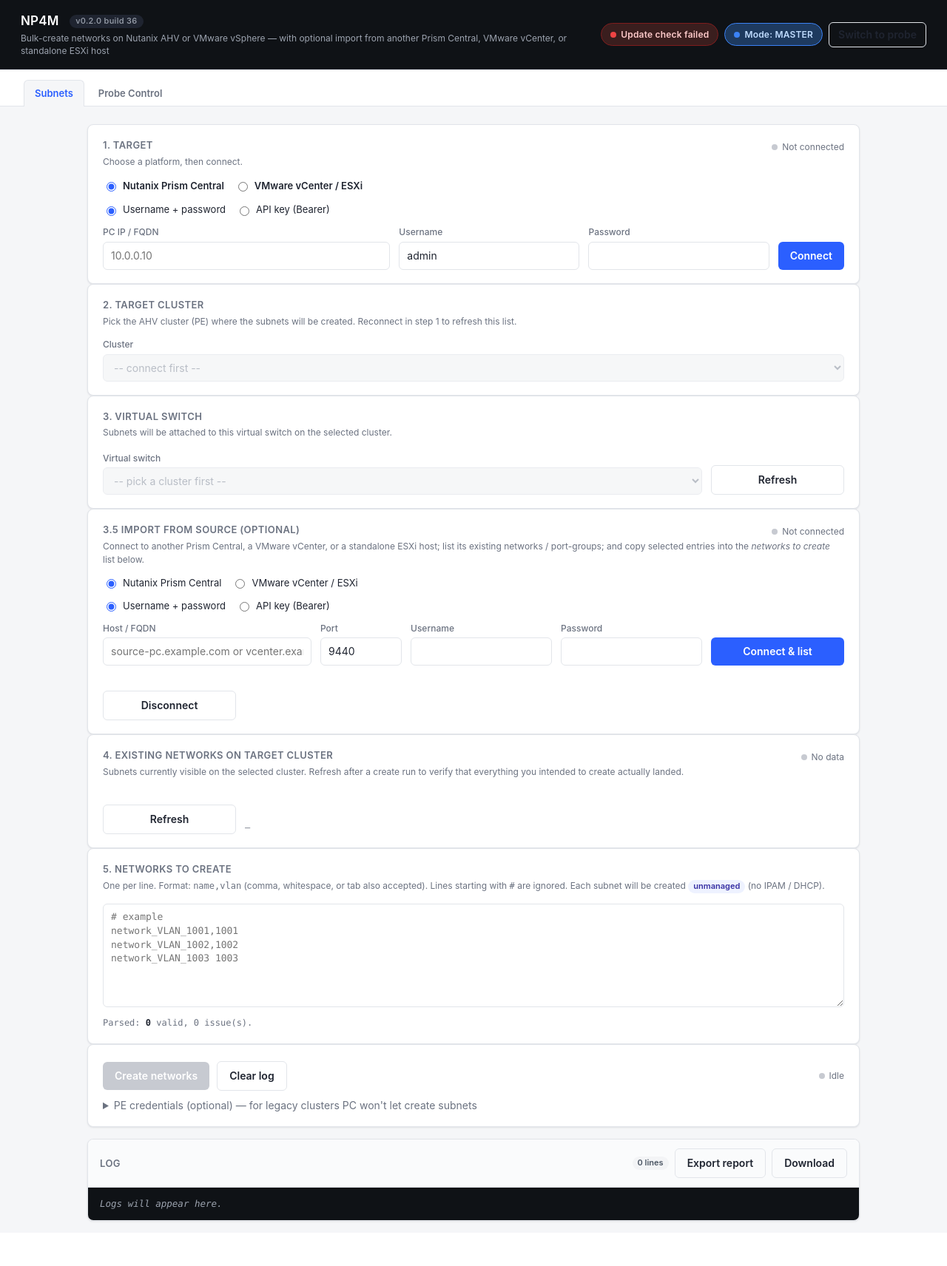
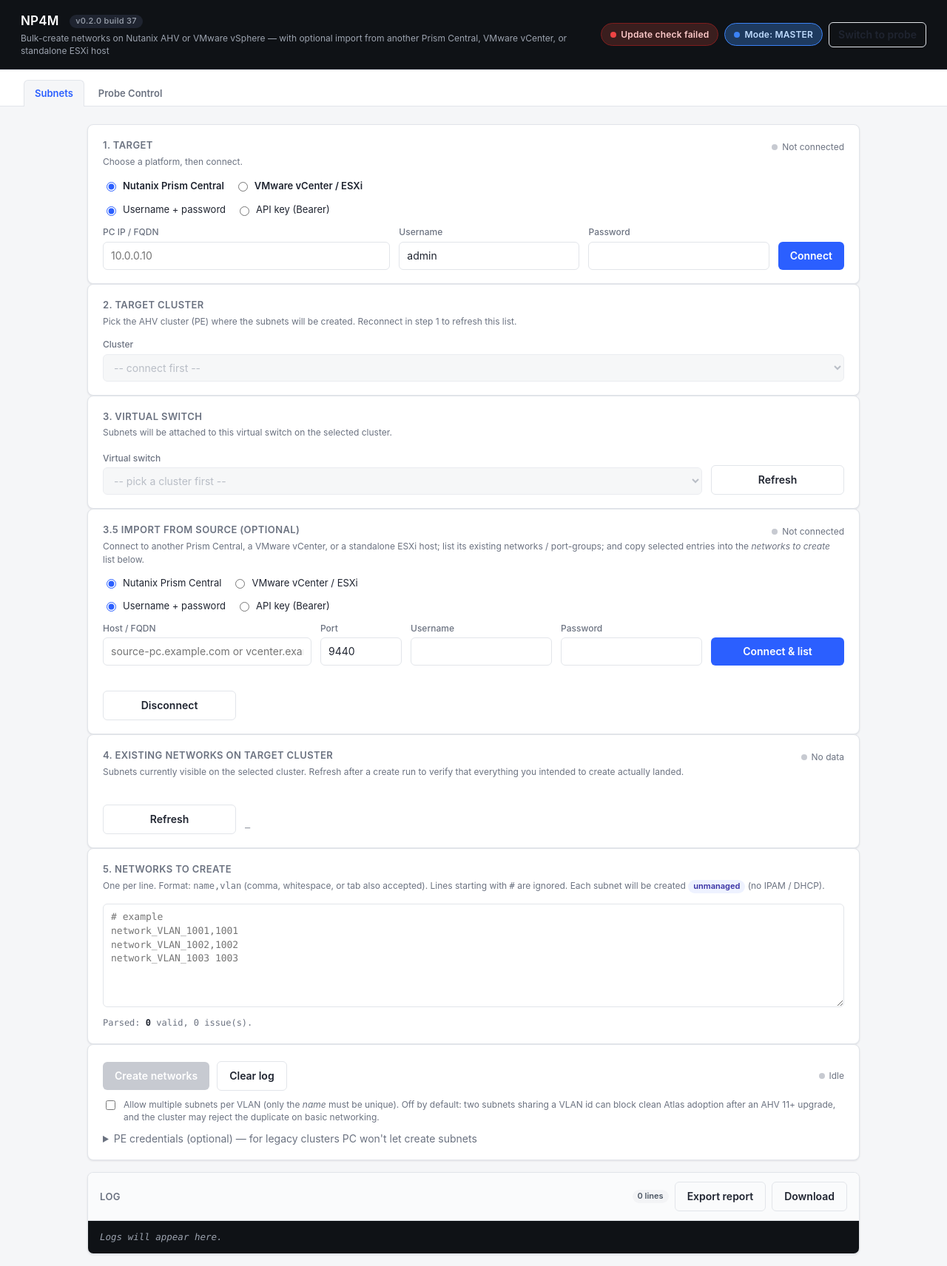
Before and after one commit to script-repo/ntnx-np4m, a Flask app: page / in a window 1280 px wide. Shown: the whole page at 74% size. Before the commit the page ends 1653 px from the top, so only its background shows below. Run offline with Flask 3, Linux system fonts and the light colour scheme; data that the repository does not hold is empty; some libraries are stand-ins or nearby versions.

Commit message:
subnet create: opt-in 'allow multiple subnets per VLAN' + count skips separately (build 37)
- New allow_duplicate_vlans flag (default off): when enabled, the VLAN-id
  duplicate guard is bypassed so subnets can be created on a VLAN that
  already has one, as long as the name is unique. A warning is emitted at
  the start of the run and the dead-end caveats are spelled out.
- The name- and VLAN-collision skips are now reported at "warn" severity
  and tracked in a dedicated `skipped` counter instead of inflating the
  failure count. Summary now reads "N created, M skipped (already exist),
  K failed".
- UI: checkbox in the Create card sends allow_duplicate_vlans in the
  /api/create body.

Co-authored-by: Cursor <cursoragent@cursor.com>

```diff
--- a/app.py
+++ b/app.py
@@ -67,7 +67,7 @@ if __name__ == "__main__" and "app" not in sys.modules:
     sys.modules["app"] = sys.modules[__name__]
 
 __version__ = "0.2.0"
-BUILD = 36   # bump on every commit
+BUILD = 37   # bump on every commit
 
 app = Flask(__name__)
 
@@ -1627,6 +1627,11 @@ def api_create():
     recommended_method = (body.get("recommended_method") or "auto").strip().lower()
     if recommended_method not in ("auto", "v4-advanced", "v4-basic", "pe-direct"):
         recommended_method = "auto"
+    # When true, allow creating a subnet on a VLAN that already has one
+    # (as long as the *name* is unique). Off by default because two
+    # subnets sharing a VLAN id break clean Atlas adoption on a later
+    # AHV 11+ upgrade; the cluster/PE may also reject the duplicate.
+    allow_duplicate_vlans = bool(body.get("allow_duplicate_vlans"))
     if not cluster_uuid:
         return jsonify(error="cluster_uuid is required"), 400
     if not isinstance(networks, list) or not networks:
@@ -1644,6 +1649,7 @@ def api_create():
     def gen():
         success = 0
         fail = 0
+        skipped = 0
         fallback_count = 0
         pc_dvs_retry_count = 0
         v3_fallback_count = 0
@@ -1667,6 +1673,14 @@ def api_create():
             f"Cluster currently has {len(existing_names)} subnet(s) "
             f"{'(first 100 only -- pagination not implemented)' if truncated else ''}".rstrip(),
         )
+        if allow_duplicate_vlans:
+            yield emit(
+                "warn",
+                "Duplicate-VLAN override is ON: subnets may be created on a "
+                "VLAN that already has one. Note this can block clean Atlas "
+                "adoption after an AHV 11+ upgrade, and the cluster/PE may "
+                "still reject a duplicate VLAN on basic networking.",
+            )
 
         def attempt(net_name: str, net_vlan: int, adv: bool,
                     omit_cluster_ref: bool = False):
@@ -1833,24 +1847,26 @@ def api_create():
                 continue
             if name.lower() in existing_names:
                 yield emit(
-                    "error",
+                    "warn",
                     f"Skipping '{name}': a subnet with that name already "
                     f"exists on this cluster.",
                 )
-                fail += 1
+                skipped += 1
                 continue
-            if vlan_i in existing_vlans:
+            if vlan_i in existing_vlans and not allow_duplicate_vlans:
                 # Clean-adoption safeguard: refuse to create a second
                 # subnet on a VLAN that already has one. A duplicate VLAN
                 # is what breaks Atlas auto-adoption when this cluster is
                 # later upgraded to AHV 11+ (two networks share a VLAN id).
+                # Disabled when the operator opts into duplicate VLANs.
                 yield emit(
-                    "error",
+                    "warn",
                     f"Skipping '{name}': VLAN {vlan_i} already has a subnet "
                     f"on this cluster (creating a duplicate would block "
-                    f"clean Atlas adoption after an AHV 11+ upgrade).",
+                    f"clean Atlas adoption after an AHV 11+ upgrade). "
+                    f"Enable 'Allow multiple subnets per VLAN' to override.",
                 )
-                fail += 1
+                skipped += 1
                 continue
 
             # ---- Route to the method the capability probe recommends ----
@@ -2042,9 +2058,10 @@ def api_create():
                 f"{pe_direct_count} via PE-direct fallback"
             )
         summary_extra = f" ({', '.join(notes)})" if notes else ""
+        skipped_extra = f", {skipped} skipped (already exist)" if skipped else ""
         yield emit(
             "info",
-            f"Done. {success} succeeded{summary_extra}, "
+            f"Done. {success} created{summary_extra}{skipped_extra}, "
             f"{fail} failed (of {len(networks)}).",
         )
 
--- a/templates/index.html
+++ b/templates/index.html
@@ -1004,6 +1004,16 @@ network_VLAN_1003 1003"></textarea>
         <button class="secondary" id="btn-clear-log">Clear log</button>
         <span class="status" id="create-status"><span class="dot"></span><span class="text">Idle</span></span>
       </div>
+
+      <label class="checkbox" style="display:flex; align-items:flex-start; gap:8px; margin-top:10px;">
+        <input type="checkbox" id="allow-duplicate-vlans" style="margin-top:3px;" />
+        <span class="hint" style="margin:0;">
+          Allow multiple subnets per VLAN (only the <em>name</em> must be
+          unique). Off by default: two subnets sharing a VLAN id can block
+          clean Atlas adoption after an AHV&nbsp;11+ upgrade, and the
+          cluster may reject the duplicate on basic networking.
+        </span>
+      </label>
 
       <!-- Optional Prism Element credentials for the PE-direct fallback.
            Used only when every PC-routed subnet API path is blocked
@@ -1997,6 +2007,9 @@ network_VLAN_1003 1003"></textarea>
             // the legacy full cascade when no verdict is available.
             recommended_method:
               (state.capability && state.capability.recommended_method) || "auto",
+            // Opt-in: permit creating a subnet on a VLAN that already has
+            // one (name must still be unique).
+            allow_duplicate_vlans: $("allow-duplicate-vlans").checked,
             // Optional, used only by the PE-direct path when PC-routed
             // create is blocked (PC DVS + AHV<11). Empty values are
             // ignored server-side.
```
